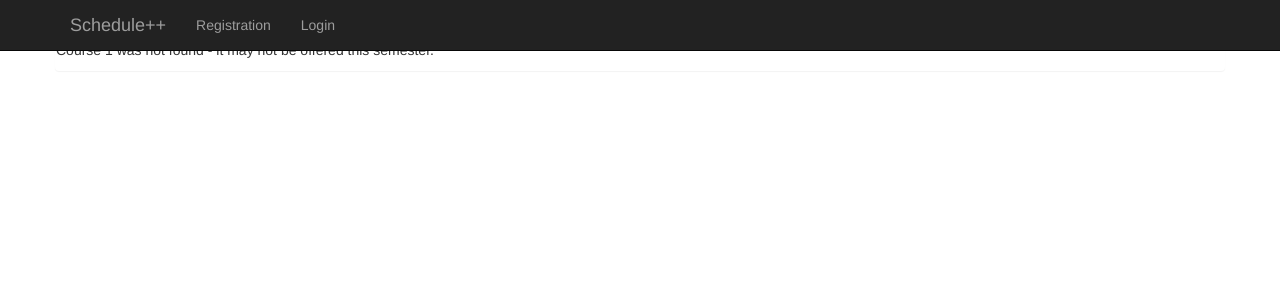
After one commit to mserrano/scheduleplusplus, a Flask app: template templates/class_failed.html in a window 1280 px wide. The commit adds this page. Shown: the top 300 px of the page. Run offline with Flask 2, Linux system fonts and the light colour scheme; the template is opened without the code that fills it: most values are stand-ins (such as "Sample title", 1, 10 or a date in 2020); some libraries are stand-ins or nearby versions.

```diff
--- a/app.py
+++ b/app.py
@@ -3,15 +3,25 @@ from json import dumps as tojson
 from hashlib import sha1
 from uuid import uuid4 as uuid
 import MySQLdb
+import re
 
 app = Flask('website')
 app.config['DEBUG'] = True
 app.secret_key = 'XXXXXXXXXXXXXXXXXXXXXXXXXXXXXXXX'
 
+def logged_in():
+  return 'user' in session
+
+def replace_classes(value):
+  (newval, _) = re.subn(r'(\d{5})', r'<a href="/class/\1">\1</a>', value)
+  return newval
+
+app.jinja_env.filters['repclasses'] = replace_classes
+app.jinja_env.globals['logged_in'] = logged_in
+
 def get_database_conn():
   return MySQLdb.connect(host="localhost", user="spp",
                          passwd="XXXXXXXXXXXXXXXXXX", db="spp")
-
 
 @app.route("/class/<int:num>/")
 def get_class(num):
@@ -19,12 +29,16 @@ def get_class(num):
   c = db.cursor()
   c.execute("SELECT * FROM classes WHERE num=%s LIMIT 1", str(num))
   rows = c.fetchall()
-  num, dept, name, units, desc, pre, co = rows[0]
-  c.close()
-  db.close()
-  return render_template("class.html", num=num, dept=dept, name=name,
-                         units=units, desc=desc, pre=pre, co=co)
-
+  if len(rows) > 0:
+    num, dept, name, units, desc, pre, co = rows[0]
+    c.close()
+    db.close()
+    return render_template("class.html", num=num, dept=dept, name=name,
+                           units=units, desc=desc, pre=pre, co=co)
+  else:
+    c.close()
+    db.close()
+    return render_template("class_failed.html", num=num)
 
 @app.route("/api/search", methods=["POST"])
 def search():
@@ -43,7 +57,6 @@ def schedule():
 def info(course_num):
   """Get info about the given course"""
   pass
-
 
 @app.route("/login/", methods=["GET", "POST"])
 def login():
--- a/templates/class.html
+++ b/templates/class.html
@@ -12,8 +12,8 @@
         <div class="panel">
           <div class="panel-heading"><h3 class="panel-title">Course {{ num }} - {{ name }} </h3> </div>
           <p> {{ desc }} </p>
-          <p>Prerequisites: {{ pre }}</p>
-          <p>Corequisites: {{ co }}</p>
+          <p>Prerequisites: {{ pre|repclasses|safe }}</p>
+          <p>Corequisites: {{ co|repclasses|safe }}</p>
         </div>
       </div>
     </div>
--- /dev/null
+++ b/templates/class_failed.html
@@ -0,0 +1,19 @@
+<!DOCTYPE html>
+<html lang="en">
+  <head>
+    <title> Course {{ num }} not found! </title>
+    {% include "bootstrap.html" %}
+  </head>
+  <body>
+    {% include "nav.html" %}
+
+    <div class="container">
+      <div class="row">
+        <div class="panel">
+          <div class="panel-heading"><h3 class="panel-title">Error</h3> </div>
+          <p>Course {{ num }} was not found - it may not be offered this semester.</p>
+        </div>
+      </div>
+    </div>
+  </body>
+</html>
--- a/templates/nav.html
+++ b/templates/nav.html
@@ -2,9 +2,12 @@
       <div class="container">
         <a class="navbar-brand" href="/">Schedule++</a>
         <ul class="nav navbar-nav">
+          {% if logged_in() %}
+          <li><a href="/logout/">Logout</a></li>
+          {% else %}
           <li><a href="/register/">Registration</a></li>
           <li><a href="/login/">Login</a></li>
-          <li><a href="/logout/">Logout</a></li>
+          {% endif %}
         </ul>
       </div>
     </div>
```
